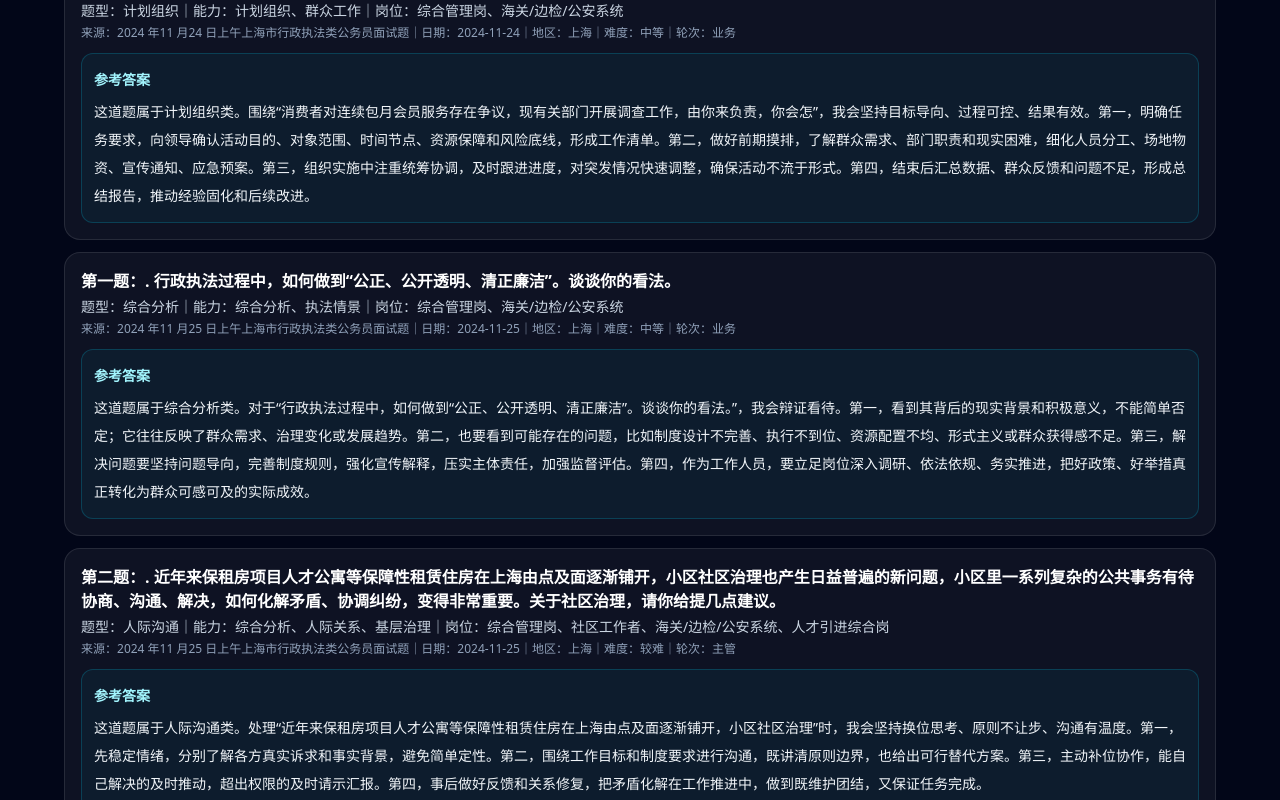
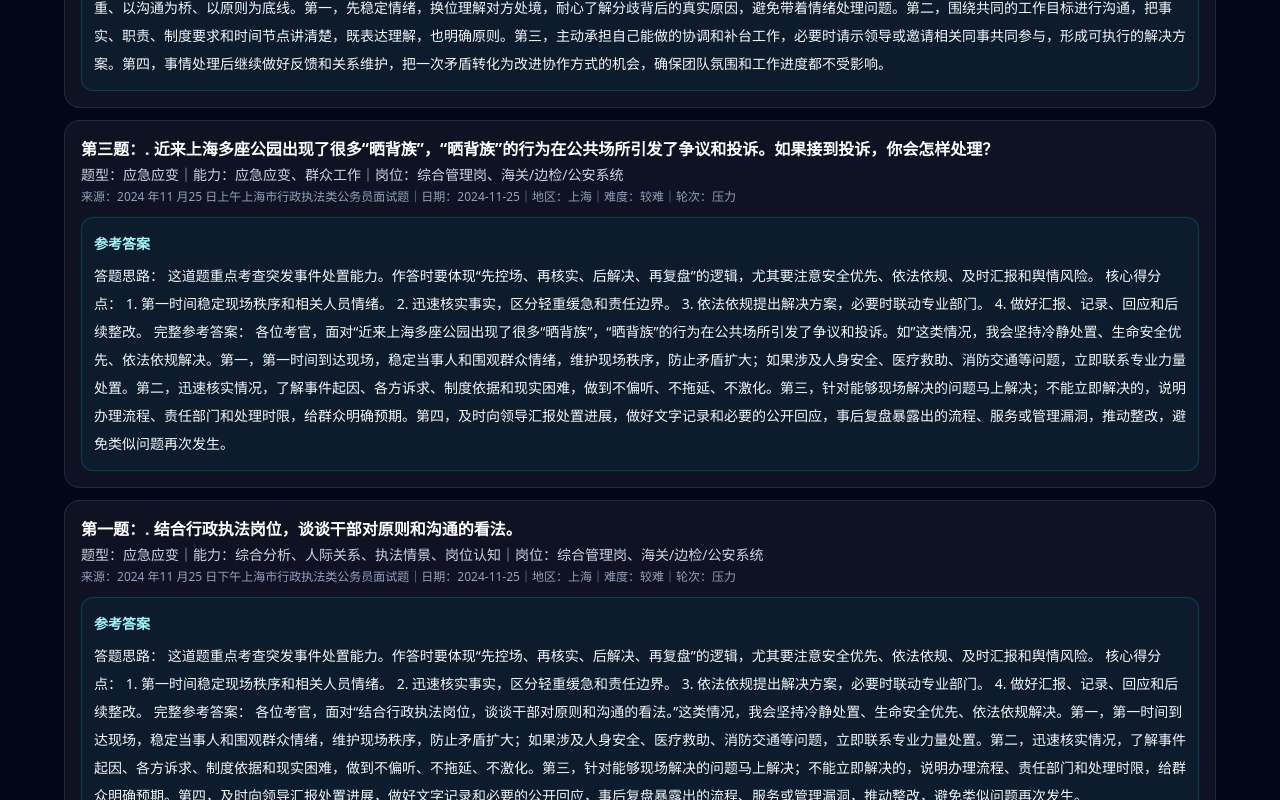
Before and after one commit to pancunzhi1124-pixel/xiaohongshu-interview-platform, a Next.js app: page /banks/national-civil-service in a window 1280 px wide. Shown: the part 980-1780 px from the top of the page. Built offline with nearby package versions, Linux system fonts and the light colour scheme.

Commit message:
Format generated answers with scoring points and sort questions

```diff
--- a/data/question-pools/structured.ts
+++ b/data/question-pools/structured.ts
@@ -116,6 +116,31 @@ function isTargetYear(item: Record<string, unknown>): boolean {
   return year >= 2023 && year <= 2026;
 }
 
+function questionNoRank(questionNo: string): number {
+  const normalized = questionNo.replace(/第|题|：|:|、|\.|，|\s/g, "");
+  const cnMap: Record<string, number> = {
+    一: 1,
+    二: 2,
+    三: 3,
+    四: 4,
+    五: 5,
+    六: 6,
+    七: 7,
+    八: 8,
+    九: 9,
+    十: 10,
+  };
+  const digit = normalized.match(/\d+/)?.[0];
+  if (digit) return Number(digit);
+  if (normalized === "十") return 10;
+  if (normalized.startsWith("十")) return 10 + (cnMap[normalized.slice(1, 2)] ?? 0);
+  if (normalized.includes("十")) {
+    const [left, right] = normalized.split("十");
+    return (cnMap[left] ?? 1) * 10 + (cnMap[right] ?? 0);
+  }
+  return cnMap[normalized.slice(0, 1)] ?? 999;
+}
+
 function answerType(question: string, primaryType: string): string {
   if (primaryType === "计划组织" || containsAny(question, ["组织", "开展", "举办", "策划", "调研", "宣传", "培训", "座谈", "活动", "会议", "检查", "排查", "走访"])) return "计划组织";
   if (primaryType === "应急应变" || containsAny(question, ["突发", "突然", "现场", "投诉", "举报", "舆情", "围观", "拍视频", "怎么办", "处理", "争执", "吵闹", "火灾", "停电", "事故", "泄漏", "晕倒"])) return "应急应变";
@@ -125,26 +150,26 @@ function answerType(question: string, primaryType: string): string {
 }
 
 function buildAnswer(question: string, primaryType: string): string {
-  const topic = question.replace(/\s+/g, " ").slice(0, 38);
+  const topic = question.replace(/\s+/g, " ").slice(0, 42);
   const type = answerType(question, primaryType);
 
   if (type === "计划组织") {
-    return `这道题属于计划组织类。围绕“${topic}”，我会坚持目标导向、过程可控、结果有效。第一，明确任务要求，向领导确认活动目的、对象范围、时间节点、资源保障和风险底线，形成工作清单。第二，做好前期摸排，了解群众需求、部门职责和现实困难，细化人员分工、场地物资、宣传通知、应急预案。第三，组织实施中注重统筹协调，及时跟进进度，对突发情况快速调整，确保活动不流于形式。第四，结束后汇总数据、群众反馈和问题不足，形成总结报告，推动经验固化和后续改进。`;
+    return `答题思路：\n这道题重点考查计划组织协调能力。作答时要先明确目标和对象，再讲前期准备、过程推进、风险控制和总结提升，避免只罗列流程，要突出“组织有重点、执行有抓手、结果有反馈”。\n\n核心得分点：\n1. 明确活动目的、服务对象、时间节点和工作标准。\n2. 做好前期调研、资源统筹、人员分工和应急预案。\n3. 推进过程中注意沟通协调、动态调整和群众反馈。\n4. 活动结束后复盘总结，形成长效机制。\n\n完整参考答案：\n各位考官，围绕“${topic}”，我会坚持目标导向、问题导向和结果导向开展工作。第一，吃透任务要求，向领导确认活动目的、对象范围、时间安排、资源保障和风险底线，形成清晰的任务清单。第二，做好前期摸排，了解参与对象的真实需求和可能困难，细化人员分工、物资保障、宣传通知、场地路线和应急预案。第三，在实施过程中加强统筹协调，关键环节安排专人负责，及时收集群众或参与人员反馈，对突发情况快速调整，确保活动有序推进。第四，活动结束后及时汇总数据、成效、不足和意见建议，形成总结报告，并把成熟做法转化为后续常态化工作机制。`;
   }
 
   if (type === "应急应变") {
-    return `这道题属于应急应变类。面对“${topic}”这类情况，我会坚持先稳控、再核实、后处置。第一，第一时间到场掌握情况，安抚当事人和围观群众情绪，防止事态扩大；涉及人身安全、医疗救助、消防交通等问题的，立即联动专业力量。第二，核实事实、规则和责任边界，做到不回避、不推诿、不激化矛盾。第三，能现场解决的马上解决，不能现场解决的说明原因、给出流程和时限。第四，及时向领导汇报，做好记录和舆情回应，事后复盘制度漏洞，防止类似问题再次发生。`;
+    return `答题思路：\n这道题重点考查突发事件处置能力。作答时要体现“先控场、再核实、后解决、再复盘”的逻辑，尤其要注意安全优先、依法依规、及时汇报和舆情风险。\n\n核心得分点：\n1. 第一时间稳定现场秩序和相关人员情绪。\n2. 迅速核实事实，区分轻重缓急和责任边界。\n3. 依法依规提出解决方案，必要时联动专业部门。\n4. 做好汇报、记录、回应和后续整改。\n\n完整参考答案：\n各位考官，面对“${topic}”这类情况，我会坚持冷静处置、生命安全优先、依法依规解决。第一，第一时间到达现场，稳定当事人和围观群众情绪，维护现场秩序，防止矛盾扩大；如果涉及人身安全、医疗救助、消防交通等问题，立即联系专业力量处置。第二，迅速核实情况，了解事件起因、各方诉求、制度依据和现实困难，做到不偏听、不拖延、不激化。第三，针对能够现场解决的问题马上解决；不能立即解决的，说明办理流程、责任部门和处理时限，给群众明确预期。第四，及时向领导汇报处置进展，做好文字记录和必要的公开回应，事后复盘暴露出的流程、服务或管理漏洞，推动整改，避免类似问题再次发生。`;
   }
 
   if (type === "人际沟通") {
-    return `这道题属于人际沟通类。处理“${topic}”时，我会坚持换位思考、原则不让步、沟通有温度。第一，先稳定情绪，分别了解各方真实诉求和事实背景，避免简单定性。第二，围绕工作目标和制度要求进行沟通，既讲清原则边界，也给出可行替代方案。第三，主动补位协作，能自己解决的及时推动，超出权限的及时请示汇报。第四，事后做好反馈和关系修复，把矛盾化解在工作推进中，做到既维护团结，又保证任务完成。`;
+    return `答题思路：\n这道题重点考查沟通协调和人际处理能力。作答时要先稳情绪、查原因，再讲原则和方法，既不能一味迁就，也不能简单对立，要体现补位意识、规则意识和团队意识。\n\n核心得分点：\n1. 先换位理解，稳定情绪，了解真实原因。\n2. 坚持工作原则和制度底线，不回避问题。\n3. 主动沟通协调，提出可执行的解决办法。\n4. 事后修复关系、总结经验，保障工作推进。\n\n完整参考答案：\n各位考官，处理“${topic}”时，我会坚持以工作为重、以沟通为桥、以原则为底线。第一，先稳定情绪，换位理解对方处境，耐心了解分歧背后的真实原因，避免带着情绪处理问题。第二，围绕共同的工作目标进行沟通，把事实、职责、制度要求和时间节点讲清楚，既表达理解，也明确原则。第三，主动承担自己能做的协调和补台工作，必要时请示领导或邀请相关同事共同参与，形成可执行的解决方案。第四，事情处理后继续做好反馈和关系维护，把一次矛盾转化为改进协作方式的机会，确保团队氛围和工作进度都不受影响。`;
   }
 
   if (type === "岗位认知") {
-    return `这道题属于岗位认知类。围绕“${topic}”，我会从动机、能力和作风三个方面作答。第一，端正职业动机，把个人发展融入岗位职责和公共服务需要，做到服从组织安排、珍惜岗位平台。第二，补齐能力短板，主动学习政策法规、业务流程和群众沟通方法，在实践中提升解决问题的本领。第三，保持务实作风，多到一线了解情况，多向领导同事请教，多复盘工作得失。第四，以结果为导向，把小事做细、难事做实，努力成为可靠、专业、有担当的工作人员。`;
+    return `答题思路：\n这道题重点考查岗位理解、职业动机和自我匹配。作答时要把个人选择与岗位职责、群众需求、组织要求结合起来，突出愿干、能干、会干和长期成长。\n\n核心得分点：\n1. 说明对岗位职责、价值和要求的理解。\n2. 结合自身经历、能力或短板谈匹配度。\n3. 强调学习意识、服务意识和纪律意识。\n4. 给出入职后的具体行动规划。\n\n完整参考答案：\n各位考官，围绕“${topic}”，我会从岗位价值、能力匹配和未来行动三个方面理解。第一，这个岗位不是简单完成事务性工作，而是要在服务群众、落实政策、推动发展中体现责任担当。第二，我会客观看待自身优势和不足，把已有的学习能力、沟通能力和执行能力转化为岗位履职能力，同时针对经验不足、业务不熟等短板主动补课。第三，入职后我会尽快熟悉政策法规和业务流程，多向领导同事请教，多到一线了解情况。第四，在具体工作中坚持小事做细、难事做实、急事做稳，以踏实作风和实际成效回应组织信任。`;
   }
 
-  return `这道题属于综合分析类。对于“${topic}”，我会辩证看待。第一，看到其背后的现实背景和积极意义，不能简单否定；它往往反映了群众需求、治理变化或发展趋势。第二，也要看到可能存在的问题，比如制度设计不完善、执行不到位、资源配置不均、形式主义或群众获得感不足。第三，解决问题要坚持问题导向，完善制度规则，强化宣传解释，压实主体责任，加强监督评估。第四，作为工作人员，要立足岗位深入调研、依法依规、务实推进，把好政策、好举措真正转化为群众可感可及的实际成效。`;
+  return `答题思路：\n这道题重点考查综合分析能力。作答时要先表明态度，再分析意义、问题或原因，最后提出对策，并结合岗位谈落实，体现辩证思维和务实导向。\n\n核心得分点：\n1. 能准确抓住题干现象或观点的本质。\n2. 从积极意义、现实问题、深层原因等角度展开分析。\n3. 对策要有针对性，体现制度、执行、监督和宣传。\n4. 能结合岗位说明自己如何落实。\n\n完整参考答案：\n各位考官，对于“${topic}”，我认为要辩证、全面地看待。第一，要看到这一现象背后的积极意义，它往往反映了群众需求、治理方式变化或社会发展趋势，不能简单否定。第二，也要看到其中可能存在的问题，比如制度设计不够完善、执行过程存在偏差、资源配置不均衡、群众获得感不强，甚至出现形式主义倾向。第三，解决问题要坚持问题导向，完善规则设计，压实主体责任，加强过程监督，同时用群众听得懂、愿意听的方式做好宣传解释。第四，作为工作人员，我会立足岗位深入调研、依法依规、务实推进，把政策要求转化为具体行动，把群众诉求转化为改进方向，真正让工作取得可感可及的成效。`;
 }
 
 function normalizeStructuredQuestions(parsed: unknown): StructuredInterviewQuestion[] {
@@ -159,7 +184,7 @@ function normalizeStructuredQuestions(parsed: unknown): StructuredInterviewQuest
       const question = String(item.question ?? "").trim();
       const primaryType = normalizePrimaryType(item.primaryType);
       const existingAnswer = typeof item.answer === "string" ? item.answer.trim() : "";
-      const answer = existingAnswer || buildAnswer(question, primaryType);
+      const answer = existingAnswer && existingAnswer.includes("答题思路") ? existingAnswer : buildAnswer(question, primaryType);
 
       return {
         id: String(item.id),
@@ -179,7 +204,16 @@ function normalizeStructuredQuestions(parsed: unknown): StructuredInterviewQuest
         answerStatus: "answered",
       };
     })
-    .filter((item) => allowedExamTypes.has(item.examType));
+    .filter((item) => allowedExamTypes.has(item.examType))
+    .sort((a, b) => {
+      const dateCompare = (b.examDate || "0000-00-00").localeCompare(a.examDate || "0000-00-00");
+      if (dateCompare !== 0) return dateCompare;
+      const sourceCompare = a.sourceTitle.localeCompare(b.sourceTitle, "zh-Hans-CN");
+      if (sourceCompare !== 0) return sourceCompare;
+      const orderCompare = questionNoRank(a.questionNo) - questionNoRank(b.questionNo);
+      if (orderCompare !== 0) return orderCompare;
+      return a.id.localeCompare(b.id);
+    });
 }
 
 async function readStructuredFile(filePath: string): Promise<StructuredInterviewQuestion[]> {
```
